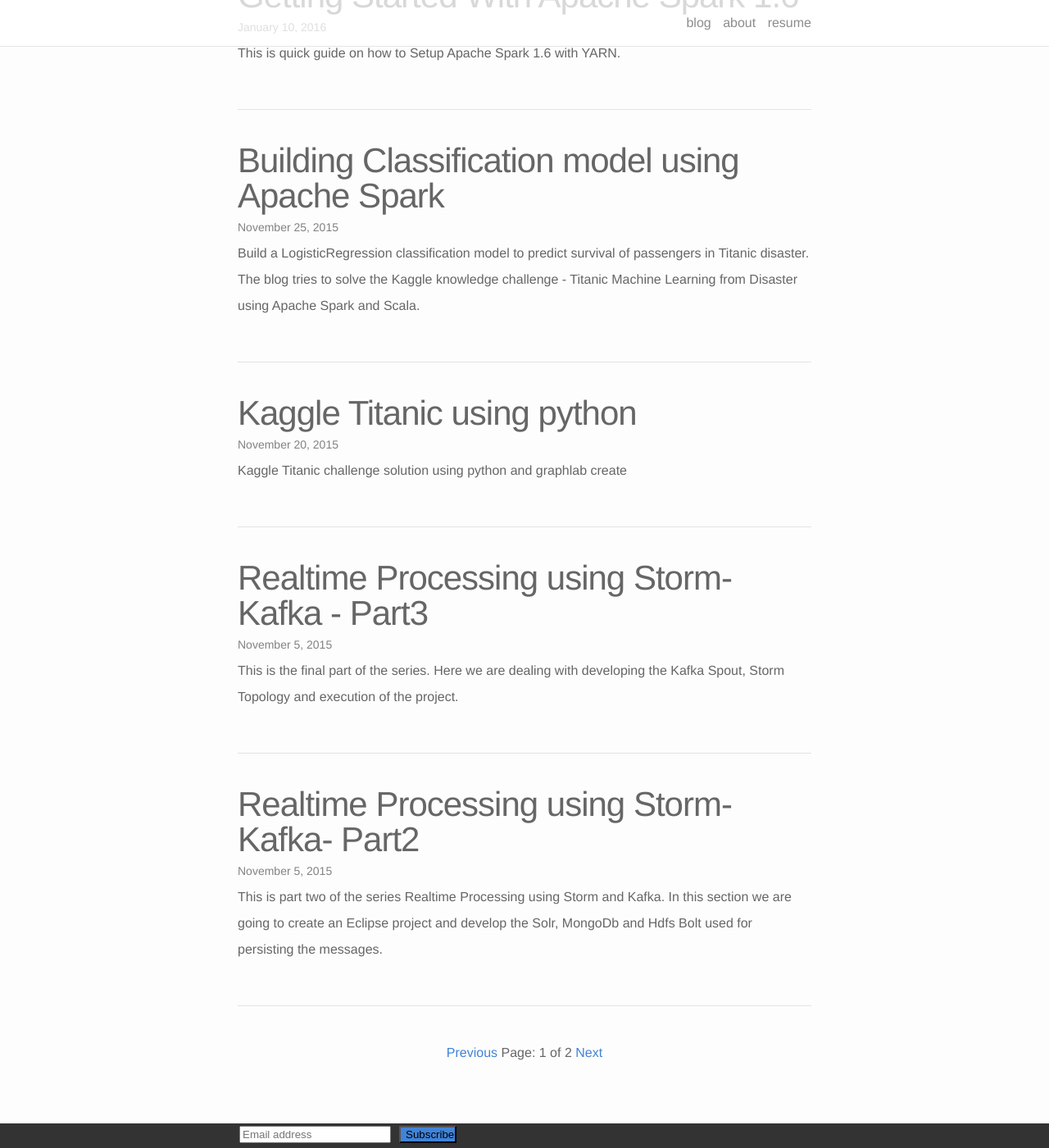
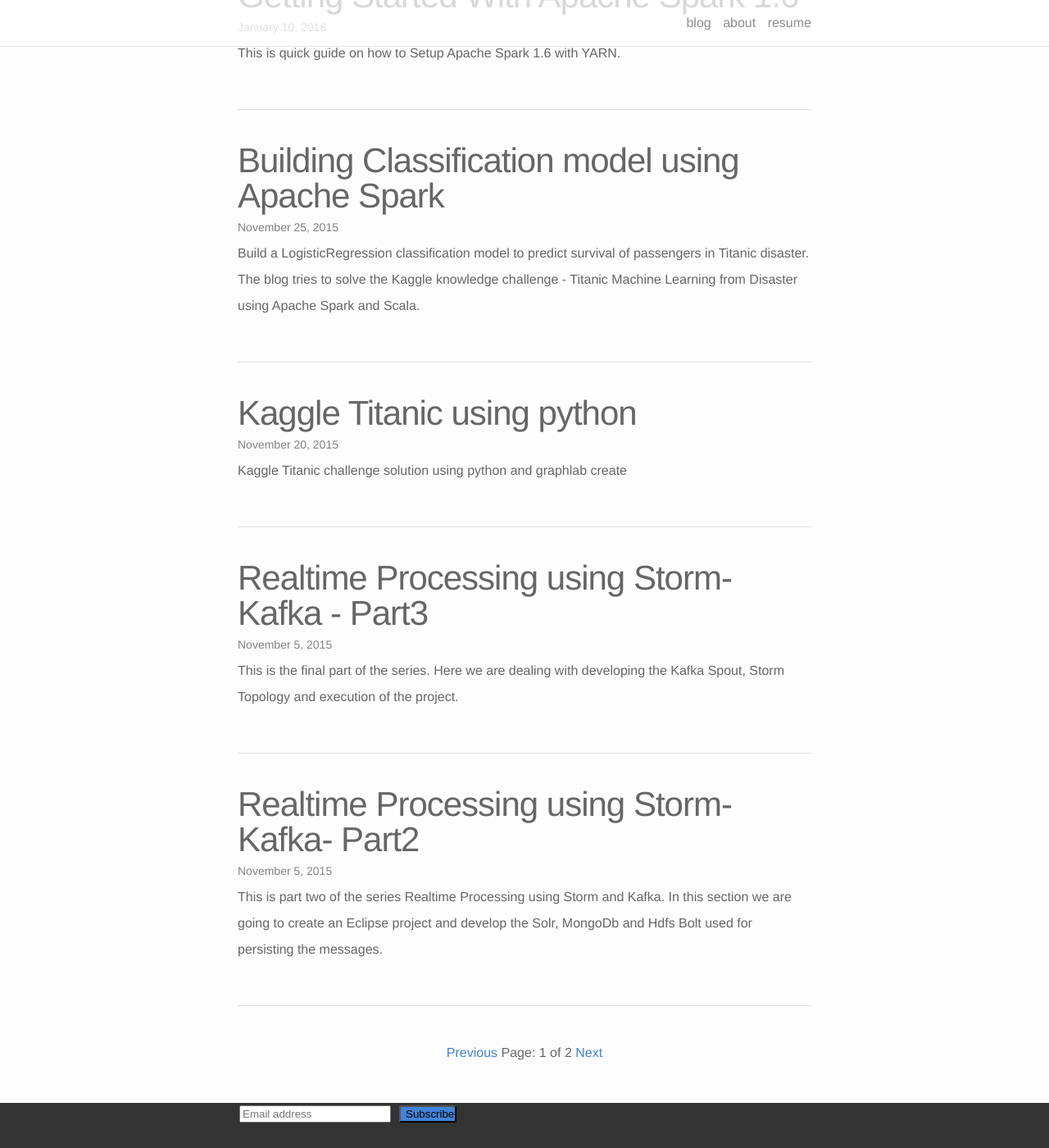
Before and after one commit to soniclavier/bigdata-notebook, a Jekyll site: the page built from index.html, in a window 1280 px wide and 1400 px high, scrolled down 333 px. Shown: the whole window at 82% size. Built offline with Jekyll 4.4.1, drawn with Linux system fonts in a browser that asks for light colours; nearby versions of some CDN libraries; the list of posts is cut into pages by our own code; comment, search, counter and statistics services are not loaded.

Commit message:
css change to increase footer height

```diff
--- a/_sass/_layout.scss
+++ b/_sass/_layout.scss
@@ -99,7 +99,7 @@ color: #aaa;
 position:fixed;
 left:0px;
 bottom:0px;
-height:25px;
+height:50px;
 width:100%;
 }
 /**
```
